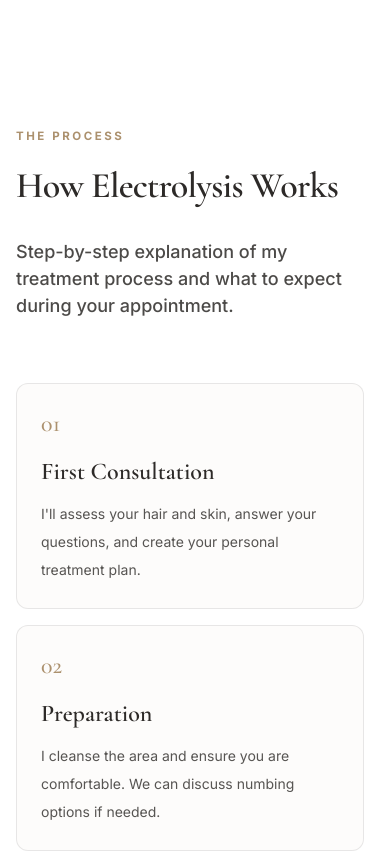
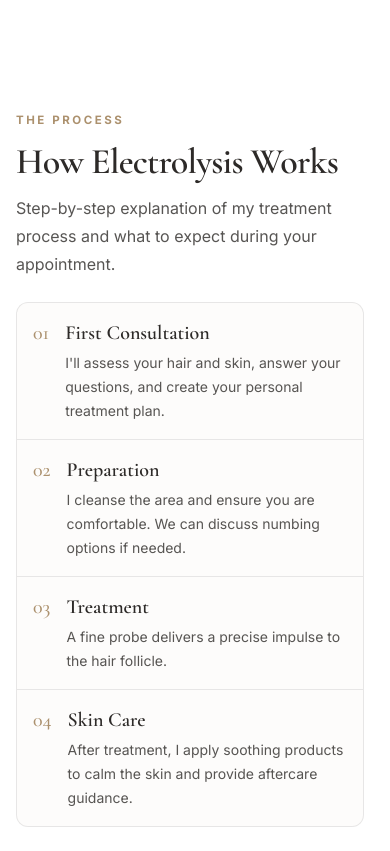
Before and after one commit to SergeyJak/beauty-landing, a Next.js app: page /en in a window 390 px wide. Shown: the part 4515-5366 px from the top of the page. Built offline with nearby package versions, Linux system fonts and the light colour scheme; no server answers; the database is empty.

Commit message:
Make process steps compact on mobile

```diff
--- a/src/components/sections/HowItWorks.tsx
+++ b/src/components/sections/HowItWorks.tsx
@@ -1,6 +1,5 @@
 'use client'
 
-import SectionHeader from '@/components/SectionHeader'
 import { useLanguage } from '@/lib/LanguageContext'
 
 type Step = { number: string; title: string; description: string }
@@ -10,15 +9,21 @@ export default function HowItWorks() {
   const steps = list<Step>('howItWorks.steps')
 
   return (
-    <section id="how-it-works" className="bg-ivory py-16 md:py-24">
+    <section id="how-it-works" className="bg-ivory py-12 md:py-24">
       <div className="mx-auto max-w-7xl px-4 sm:px-6 lg:px-8">
-        <SectionHeader eyebrow={t('howItWorks.eyebrow')} title={t('howItWorks.title')} description={t('howItWorks.description')} />
-        <ol className="mt-10 grid gap-4 sm:grid-cols-2 lg:grid-cols-4">
-          {steps.map((step) => (
-            <li key={step.number} className="rounded-xl border border-primary/10 bg-soft-beige/30 p-6">
-              <span className="font-serif text-2xl text-accent">{step.number}</span>
-              <h3 className="mt-4 font-serif text-2xl text-primary">{step.title}</h3>
-              <p className="mt-3 text-sm leading-7 text-primary/80">{step.description}</p>
+        <div className="max-w-3xl">
+          <p className="eyebrow mb-3 text-accent">{t('howItWorks.eyebrow')}</p>
+          <h2 className="section-heading text-primary">{t('howItWorks.title')}</h2>
+          <p className="mt-3 text-base leading-7 text-primary/80 md:text-lg">{t('howItWorks.description')}</p>
+        </div>
+        <ol className="mt-6 overflow-hidden rounded-xl border border-primary/10 bg-soft-beige/30 md:mt-10 md:grid md:grid-cols-2 lg:grid-cols-4">
+          {steps.map((step, index) => (
+            <li key={step.number} className={`flex gap-4 px-4 py-4 sm:px-5 md:gap-3 md:p-6 ${index > 0 ? 'border-t border-primary/10 md:border-t-0 md:border-l' : ''}`}>
+              <span className="shrink-0 font-serif text-xl leading-7 text-accent">{step.number}</span>
+              <div>
+                <h3 className="font-serif text-xl leading-7 text-primary">{step.title}</h3>
+                <p className="mt-1 text-sm leading-6 text-primary/80">{step.description}</p>
+              </div>
             </li>
           ))}
         </ol>
```
Also changed, not shown: 1 other file (tests, documents, lock files or other folders).
